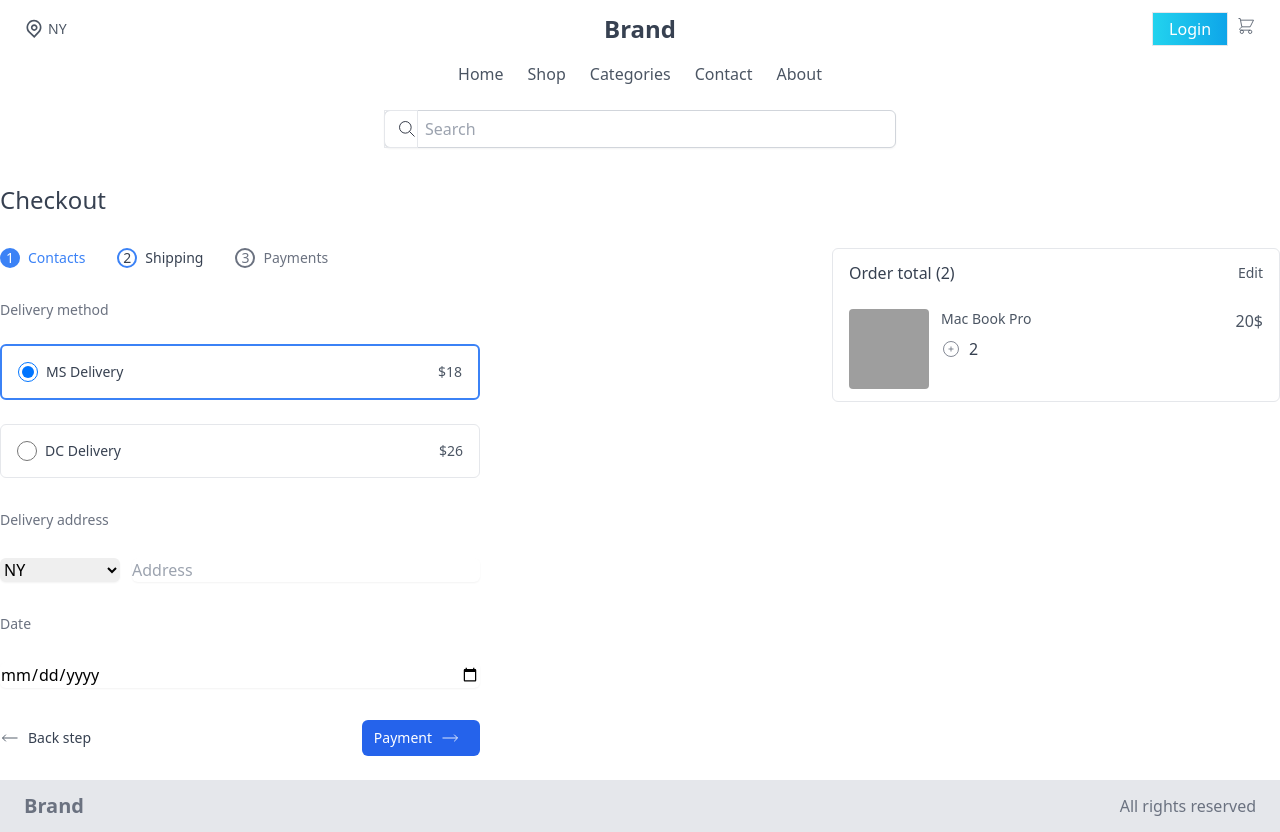
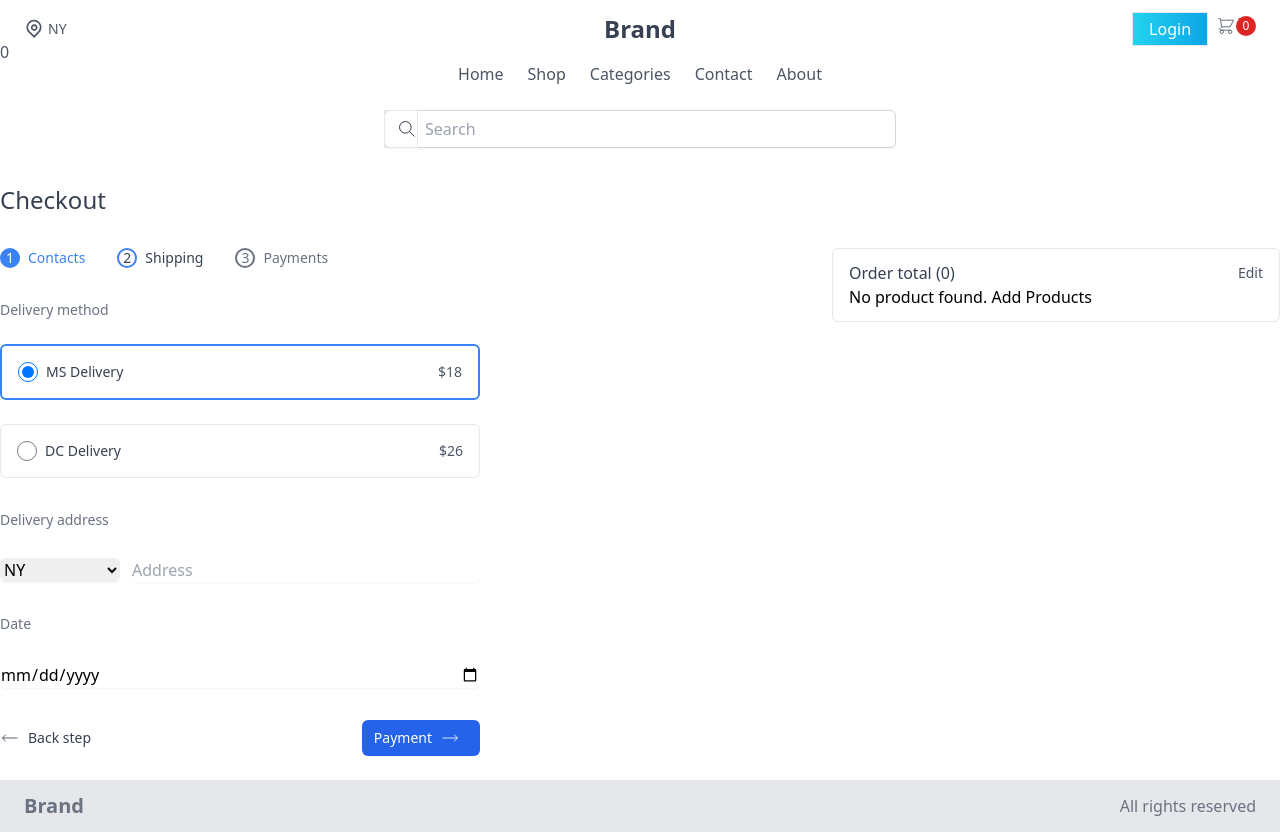
Before and after one commit to suraz-101/E-commerce, a React (Vite) app in the folder client/: page /checkOut in a window 1280 px wide. Built offline with nearby package versions, Linux system fonts and the light colour scheme; grey boxes are pictures that could not be loaded.

Commit message:
add to cart

```diff
--- a/client/src/layout/AppNavbar.jsx
+++ b/client/src/layout/AppNavbar.jsx
@@ -1,3 +1,4 @@
+import { useSelector } from "react-redux";
 import { useNavigate } from "react-router-dom";
 import { Navigate } from "react-router-dom";
 import { Link } from "react-router-dom";
@@ -12,6 +13,8 @@ export const AppNavbar = () => {
     removeToken("currentUser");
     navigate("/");
   };
+
+  const { quantity } = useSelector((state) => state.cart);
   return (
     <>
       <header className="bg-white">
@@ -60,7 +63,7 @@ export const AppNavbar = () => {
                 </Link>
               )}
               <Link to="/checkOut">
-                <button className="text-gray-600 focus:outline-none mx-4 sm:mx-0">
+                <button className="text-gray-600 focus:outline-none mx-4 sm:mx-0 ">
                   <svg
                     className="h-5 w-5"
                     fill="none"
@@ -69,6 +72,22 @@ export const AppNavbar = () => {
                   >
                     <path d="M3 3h2l.4 2M7 13h10l4-8H5.4M7 13L5.4 5M7 13l-2.293 2.293c-.63.63-.184 1.707.707 1.707H17m0 0a2 2 0 100 4 2 2 0 000-4zm-8 2a2 2 0 11-4 0 2 2 0 014 0z"></path>
                   </svg>
+                  <div className="absolute top-10 left-0">{quantity}</div>
+                </button>
+              </Link>
+              <Link to="/checkOut">
+                <button className="text-gray-600 focus:outline-none mx-4 sm:mx-0 relative">
+                  <svg
+                    className="h-5 w-5"
+                    fill="none"
+                    viewBox="0 0 24 24"
+                    stroke="currentColor"
+                  >
+                    <path d="M3 3h2l.4 2M7 13h10l4-8H5.4M7 13L5.4 5M7 13l-2.293 2.293c-.63.63-.184 1.707.707 1.707H17m0 0a2 2 0 100 4 2 2 0 000-4zm-8 2a2 2 0 11-4 0 2 2 0 014 0z"></path>
+                  </svg>
+                  <div className="absolute top-0 right-0 bg-red-600 text-white rounded-full h-5 w-5 flex items-center justify-center text-xs">
+                    {quantity}
+                  </div>
                 </button>
               </Link>
 
@@ -78,7 +97,7 @@ export const AppNavbar = () => {
                   className="text-gray-600 hover:text-gray-500 focus:outline-none focus:text-gray-900 "
                   aria-label="toggle menu"
                 >
-                  <svg viewBox="0 0 24 24" className="h-6 w-6 fill-current">
+                  <svg viewBox="0 0 24 24" className="h-6 w-6 fill-current ">
                     <path d="M4 5h16a1 1 0 0 1 0 2H4a1 1 0 1 1 0-2zm0 6h16a1 1 0 0 1 0 2H4a1 1 0 0 1 0-2zm0 6h16a1 1 0 0 1 0 2H4a1 1 0 0 1 0-2z"></path>
                   </svg>
                 </button>
--- a/client/src/pages/CheckOut.jsx
+++ b/client/src/pages/CheckOut.jsx
@@ -1,4 +1,13 @@
+import { useDispatch, useSelector } from "react-redux";
+import { Link } from "react-router-dom";
+import { BASE_URL } from "../contants";
+import { removeCart } from "../slice/cartSlice";
+
 export const CheckOut = () => {
+  const dispatch = useDispatch();
+  const { carts, quantity } = useSelector((state) => state.cart);
+
+  console.log("carts", carts);
   return (
     <div className="container mx-auto py-6">
       <h3 className="text-gray-700 text-2xl font-medium">Checkout</h3>
@@ -123,21 +132,31 @@ export const CheckOut = () => {
           </form>
         </div>
         <div className="w-full mb-8 flex-shrink-0 order-1 lg:w-1/2 lg:mb-0 lg:order-2">
-          <div className="flex justify-center lg:justify-end">
-            <div className="border rounded-md max-w-md w-full px-4 py-3">
-              <div className="flex items-center justify-between">
-                <h3 className="text-gray-700 font-medium">Order total (2)</h3>
+          <div className="flex justify-center lg:justify-end ">
+            <div className="border rounded-md max-w-md w-full px-4 py-3 ">
+              <div className="flex items-center justify-between ">
+                <h3 className="text-gray-700 font-medium">
+                  Order total ({quantity})
+                </h3>
                 <span className="text-gray-600 text-sm">Edit</span>
               </div>
-              <div className="flex justify-between mt-6">
+              {carts?.length > 0 ? (
+                carts.map((product) => {
+                  return (
+                    <div
+                      className="flex justify-between mt-6 "
+                      key={product?._id}
+                    >
                       <div className="flex">
                         <img
                           className="h-20 w-20 object-cover rounded"
-                    src="https://images.unsplash.com/photo-1593642632823-8f785ba67e45?ixlib=rb-1.2.1&ixid=eyJhcHBfaWQiOjEyMDd9&auto=format&fit=crop&w=1189&q=80"
+                          src={BASE_URL.concat(product?.image)}
                           alt=""
                         />
                         <div className="mx-3">
-                    <h3 className="text-sm text-gray-600">Mac Book Pro</h3>
+                          <h3 className="text-sm text-gray-600">
+                            {product?.name}
+                          </h3>
                           <div className="flex items-center mt-2">
                             <button className="text-gray-500 focus:outline-none focus:text-gray-600">
                               <svg
@@ -158,8 +177,37 @@ export const CheckOut = () => {
                           </div>
                         </div>
                       </div>
-                <span className="text-gray-600">20$</span>
+                      <span className="text-gray-600 ">
+                        Rs. {product?.price}
+                      </span>
+                      <button
+                        className="text-gray-500 focus:outline-none focus:text-gray-600 "
+                        onClick={() => {
+                          dispatch(removeCart(product?._id));
+                        }}
+                      >
+                        <svg
+                          className="h-10 w-10 p-2  border rounded border-red-800 "
+                          fill="none"
+                          viewBox="0 0 24 24"
+                          stroke="currentColor"
+                        >
+                          <path
+                            strokeLinecap="round"
+                            strokeLinejoin="round"
+                            strokeWidth="2"
+                            d="M6 18L18 6M6 6l12 12"
+                          />
+                        </svg>
+                      </button>
                     </div>
+                  );
+                })
+              ) : (
+                <>
+                  No product found. <Link to="/products">Add Products</Link>{" "}
+                </>
+              )}
             </div>
           </div>
         </div>
```
Lines whose indentation alone changed are shown as unchanged.
